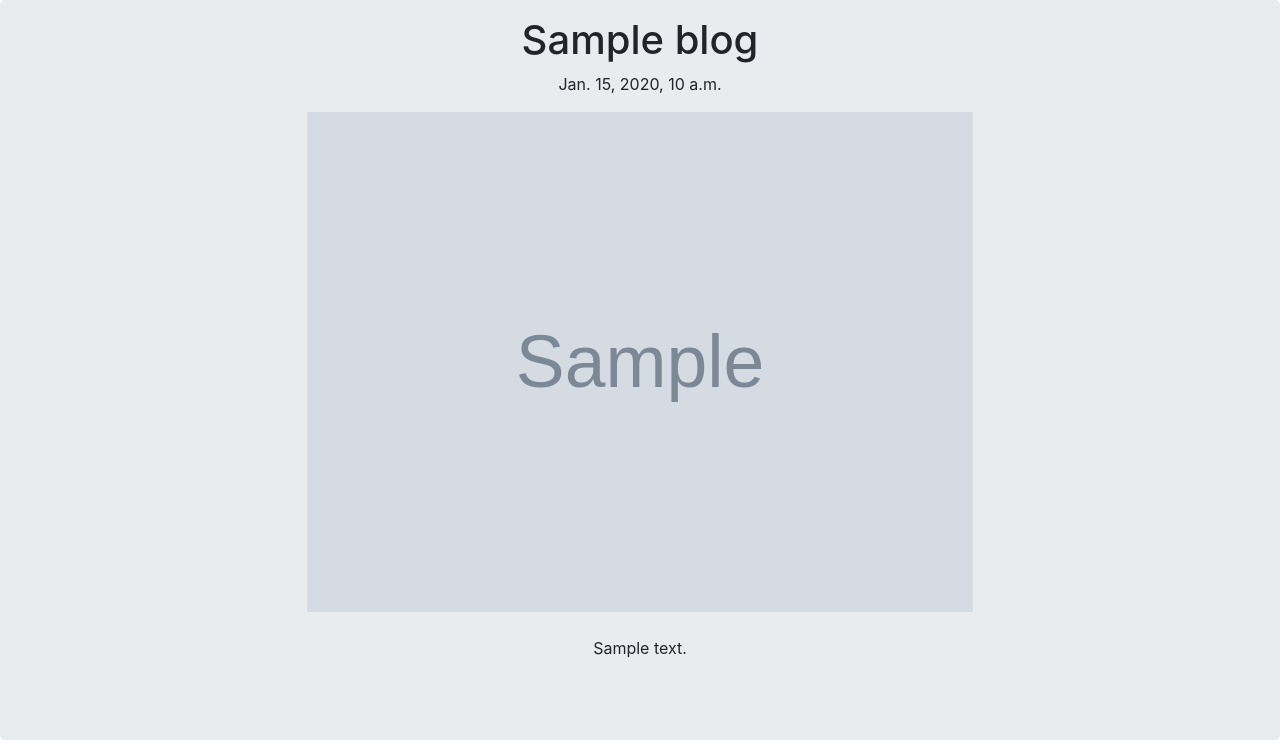
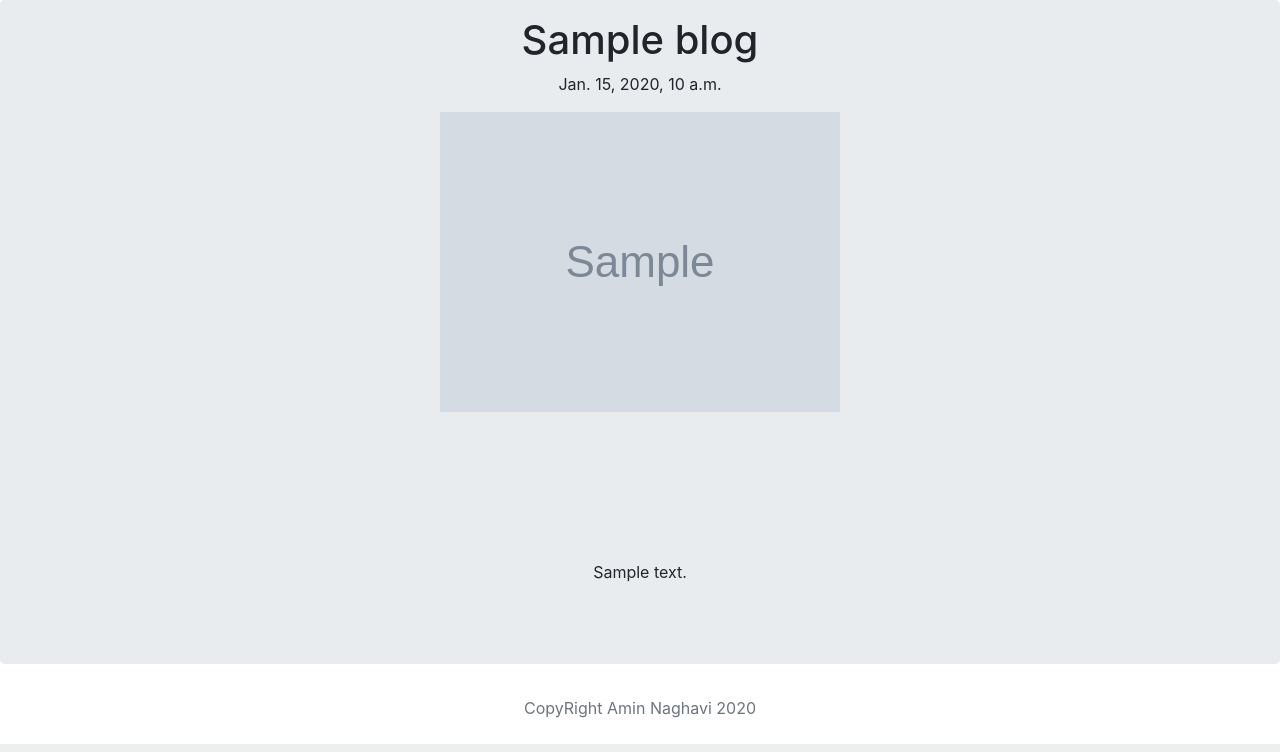
Before and after one commit to AminBW/portfolio-project, a Django app: template blog/templates/blog/detail.html in a window 1280 px wide. Shown: the part 56-808 px from the top of the page. Run offline with Django 3.2, Linux system fonts and the light colour scheme; the template is opened without the code that fills it: most values are stand-ins (such as "Sample title", 1, 10 or a date in 2020); grey boxes marked "Sample" are stand-in pictures; data that the repository does not hold is empty; some libraries are stand-ins or nearby versions.

Commit message:
blog image fix 2

```diff
--- a/blog/templates/blog/detail.html
+++ b/blog/templates/blog/detail.html
@@ -66,7 +66,9 @@
                 <section class="pt-3 jumbotron text-center">
                 <h1 class="text-center">{{blog.title}}</h1>
                 <p class="text-center">{{blog.pub_date}}</p>
-                <img  width=auto height="500" class="center" src="{{blog.image.url}}" width=100%/>
+                <div style="height:400px;" >
+                <img class="center" src="{{blog.image.url}}" style="max-height:100%; max-width: 100%;" />
+                </div>
                 <br/>
                 <br/>
                 <p class="text-center">{{blog.body}}</p>
```
